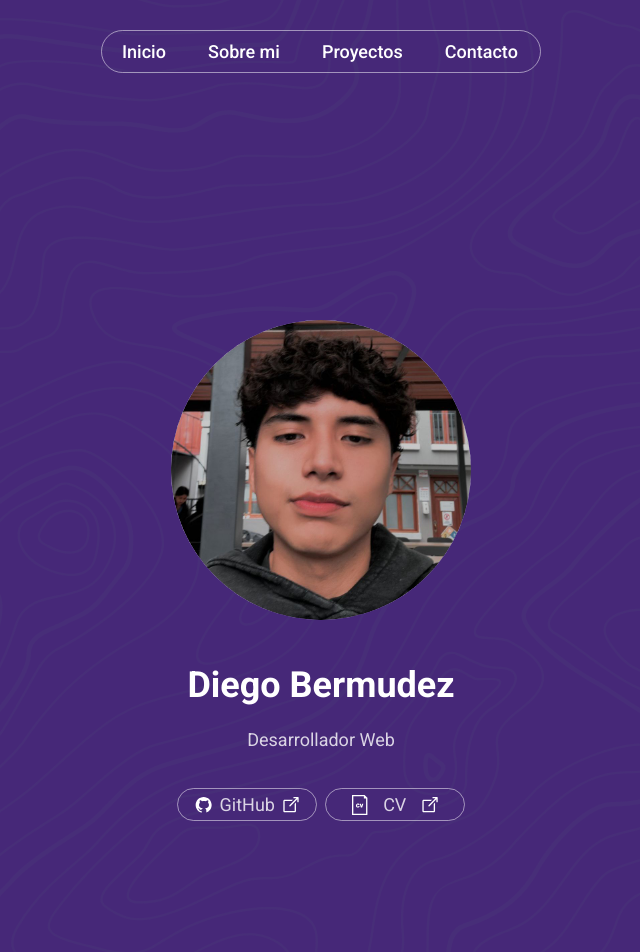
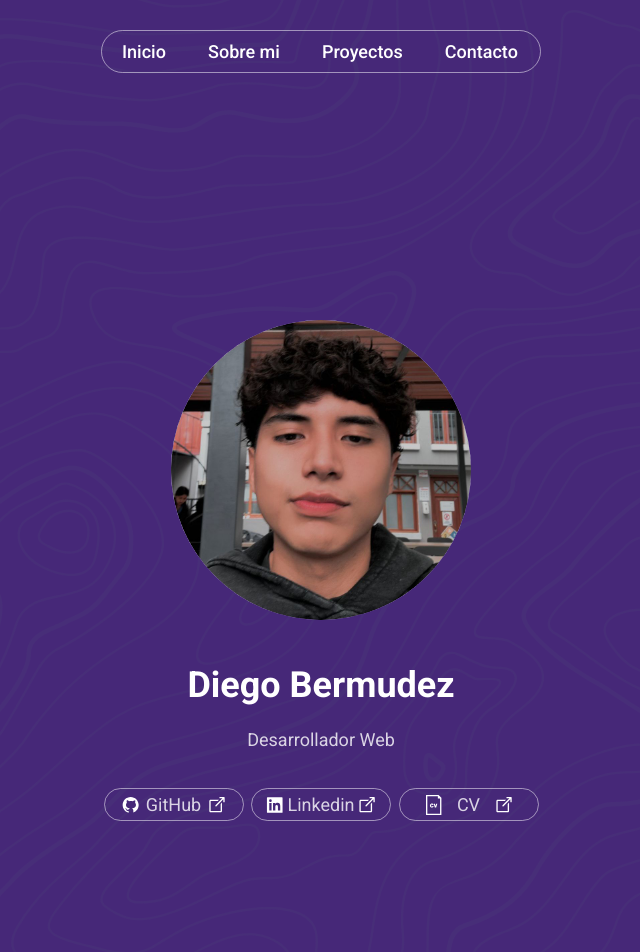
Before and after one commit to diegobermudez09/diegobermudez09.github.io, a plain HTML site: page index.html in a window 1280 px wide. Shown: the top 952 px of the page, without its empty margins (319-959 px from the left). Drawn offline with nearby package versions, Linux system fonts and the light colour scheme.

Commit message:
actualizando linkedin

```diff
--- a/index.html
+++ b/index.html
@@ -59,6 +59,22 @@
                         </path>
                     </svg>
                 </a>
+                <a target="_blank" href="https://www.linkedin.com/in/diego-bermudez-lopez-b55885286/"
+                class="home__links--conoceme">
+                <svg stroke="currentColor" fill="currentColor" stroke-width="0" viewBox="0 0 1024 1024"
+                    class="text-2xl mr-2" height="1em" width="1em" xmlns="http://www.w3.org/2000/svg">
+                    <path
+                        d="M880 112H144c-17.7 0-32 14.3-32 32v736c0 17.7 14.3 32 32 32h736c17.7 0 32-14.3 32-32V144c0-17.7-14.3-32-32-32zM349.3 793.7H230.6V411.9h118.7v381.8zm-59.3-434a68.8 68.8 0 1 1 68.8-68.8c-.1 38-30.9 68.8-68.8 68.8zm503.7 434H675.1V608c0-44.3-.8-101.2-61.7-101.2-61.7 0-71.2 48.2-71.2 98v188.9H423.7V411.9h113.8v52.2h1.6c15.8-30 54.5-61.7 112.3-61.7 120.2 0 142.3 79.1 142.3 181.9v209.4z">
+                    </path>
+                </svg>
+                Linkedin
+                <svg xmlns="http://www.w3.org/2000/svg" x="0px" y="0px" width="100" height="100"
+                    viewBox="0 0 30 30">
+                    <path
+                        d="M 25.980469 2.9902344 A 1.0001 1.0001 0 0 0 25.869141 3 L 20 3 A 1.0001 1.0001 0 1 0 20 5 L 23.585938 5 L 13.292969 15.292969 A 1.0001 1.0001 0 1 0 14.707031 16.707031 L 25 6.4140625 L 25 10 A 1.0001 1.0001 0 1 0 27 10 L 27 4.1269531 A 1.0001 1.0001 0 0 0 25.980469 2.9902344 z M 6 7 C 4.9069372 7 4 7.9069372 4 9 L 4 24 C 4 25.093063 4.9069372 26 6 26 L 21 26 C 22.093063 26 23 25.093063 23 24 L 23 14 L 23 11.421875 L 21 13.421875 L 21 16 L 21 24 L 6 24 L 6 9 L 14 9 L 16 9 L 16.578125 9 L 18.578125 7 L 16 7 L 14 7 L 6 7 z">
+                    </path>
+                </svg>
+            </a>
                 <a href="DIEGO BERMUDEZ.pdf" class="home__links--conoceme" download="DIEGO BERMUDEZ.pdf">
                     <svg fill="#000000" version="1.1" id="Capa_1" xmlns="http://www.w3.org/2000/svg"
                         xmlns:xlink="http://www.w3.org/1999/xlink" width="800px" height="800px"
@@ -253,6 +269,17 @@
                     </path>
                 </svg>
             </a>
+
+            <a target="_blank" href="https://www.linkedin.com/in/diego-bermudez-lopez-b55885286/"
+            class="footer__links--conoceme">
+            <svg stroke="currentColor" fill="currentColor" stroke-width="0" viewBox="0 0 1024 1024"
+                class="text-2xl mr-2" height="1em" width="1em" xmlns="http://www.w3.org/2000/svg">
+                <path
+                    d="M880 112H144c-17.7 0-32 14.3-32 32v736c0 17.7 14.3 32 32 32h736c17.7 0 32-14.3 32-32V144c0-17.7-14.3-32-32-32zM349.3 793.7H230.6V411.9h118.7v381.8zm-59.3-434a68.8 68.8 0 1 1 68.8-68.8c-.1 38-30.9 68.8-68.8 68.8zm503.7 434H675.1V608c0-44.3-.8-101.2-61.7-101.2-61.7 0-71.2 48.2-71.2 98v188.9H423.7V411.9h113.8v52.2h1.6c15.8-30 54.5-61.7 112.3-61.7 120.2 0 142.3 79.1 142.3 181.9v209.4z">
+                </path>
+            </svg>
+
+
             <a href="DIEGO BERMUDEZ.pdf" class="footer__links--conoceme" download="DIEGO BERMUDEZ.pdf">
                 <svg fill="#000000" version="1.1" id="Capa_1" xmlns="http://www.w3.org/2000/svg"
                     xmlns:xlink="http://www.w3.org/1999/xlink" width="800px" height="800px" viewBox="0 0 45.057 45.057"
```
